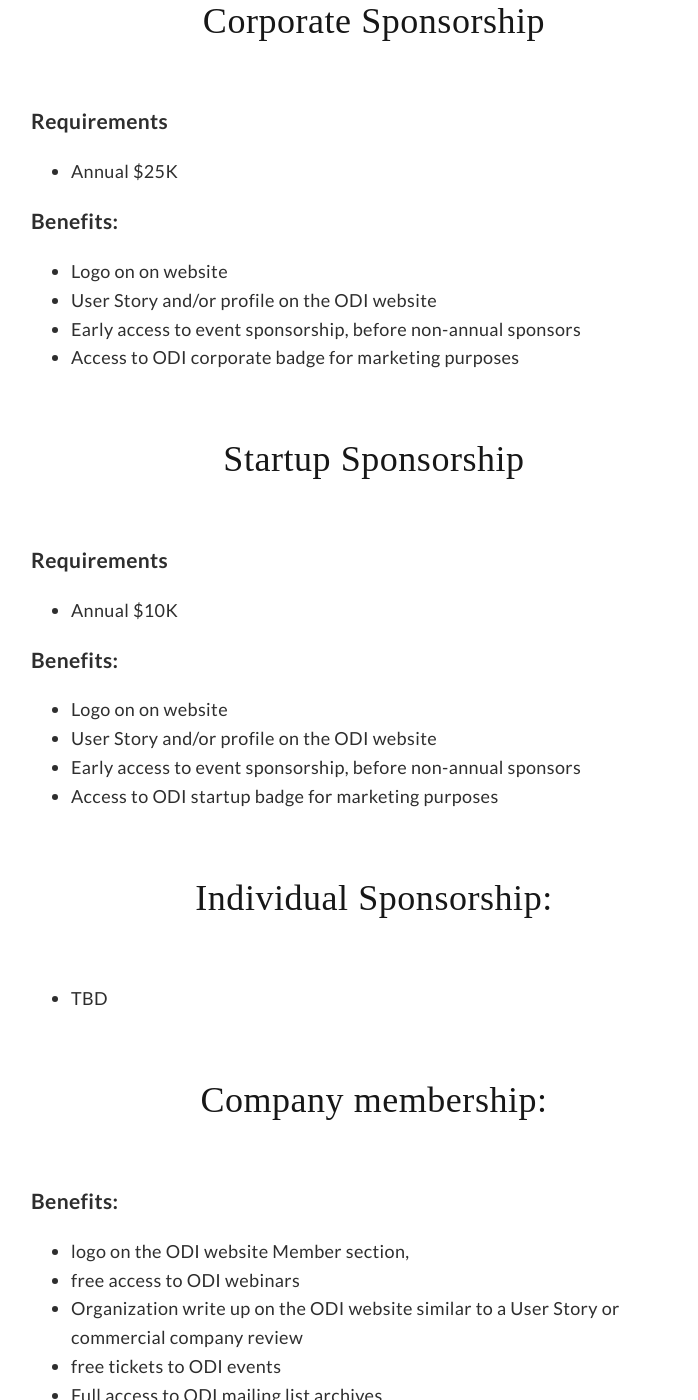
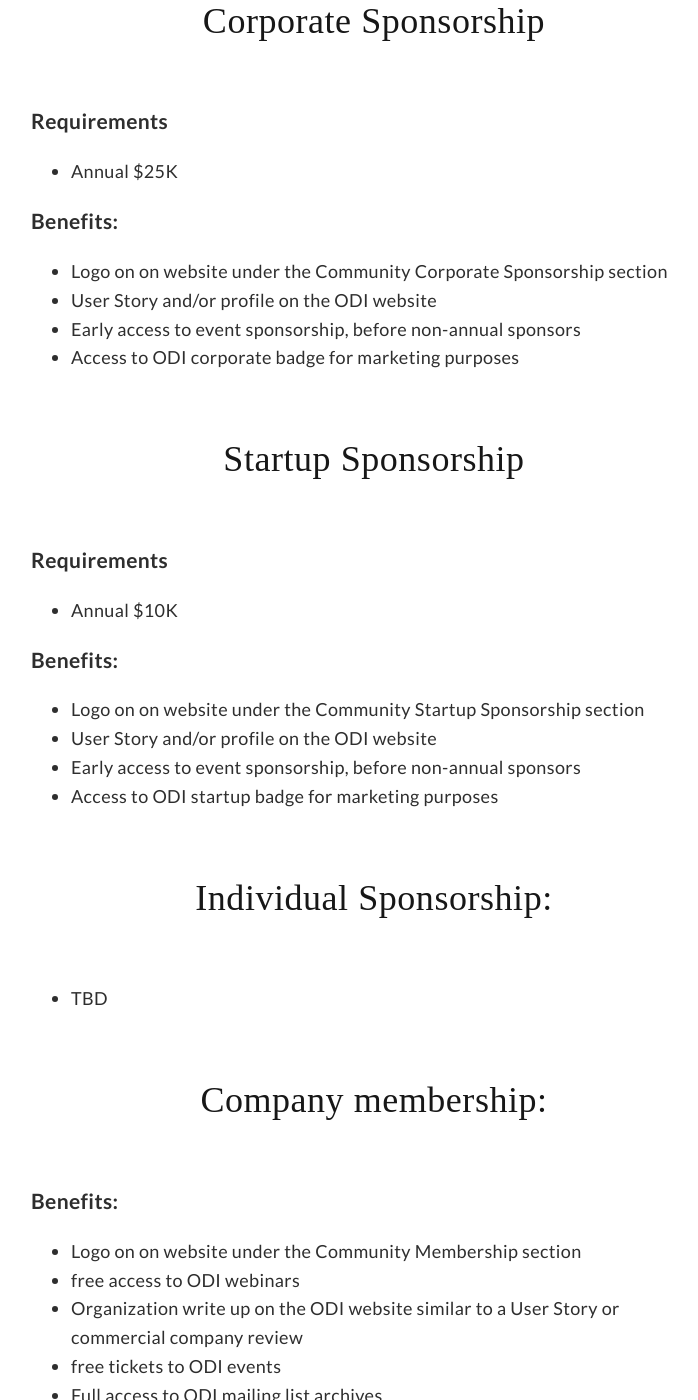
Before and after one commit to opendatainitiative/opendatainitiative.github.io, a Jekyll site: the page built from participation.md, in a window 1280 px wide and 1400 px high, scrolled down 519 px. Shown: the whole window, without its empty margins (266-964 px from the left). Built offline with Jekyll 4.4.1, drawn with Linux system fonts in a browser that asks for light colours; our own code applies the rules of GitHub Pages for plain Markdown files.

Commit message:
Update participation.md

```diff
--- a/participation.md
+++ b/participation.md
@@ -7,7 +7,7 @@ Sponsorship means money, membership means non-money support, contribution means
 * Annual $25K
 
 ### Benefits:
-* Logo on on website
+* Logo on on website under the Community Corporate Sponsorship section
 * User Story and/or profile on the ODI website
 * Early access to event sponsorship, before non-annual sponsors
 * Access to ODI corporate badge for marketing purposes
@@ -18,7 +18,7 @@ Sponsorship means money, membership means non-money support, contribution means
 * Annual $10K
 
 ### Benefits:
-* Logo on on website
+* Logo on on website under the Community Startup Sponsorship section
 * User Story and/or profile on the ODI website
 * Early access to event sponsorship, before non-annual sponsors
 * Access to ODI startup badge for marketing purposes
@@ -28,7 +28,7 @@ Sponsorship means money, membership means non-money support, contribution means
 
 ## Company membership:
 ### Benefits:
-* logo on the ODI website Member section,
+* Logo on on website under the Community Membership section
 * free access to ODI webinars
 * Organization write up on the ODI website similar to a User Story or commercial company review
 * free tickets to ODI events
```
